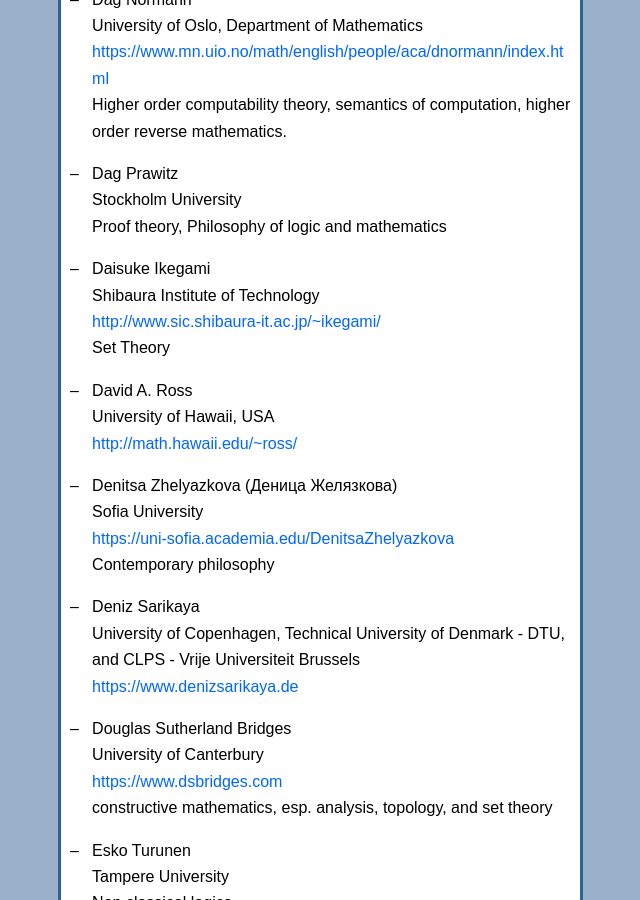
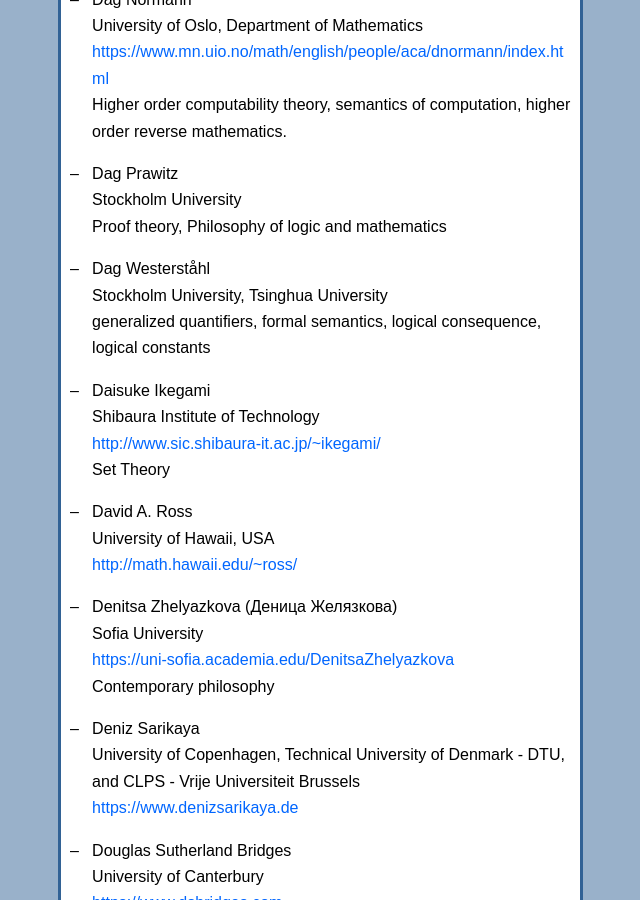
Before and after one commit to scandinavianlogic/scandinavianlogic.github.io, a Jekyll site: the page built from members.md, in a window 1280 px wide and 900 px high, scrolled down 5065 px. Shown: the whole window, without its empty margins (453-1093 px from the left). Built offline with Jekyll 4.4.1, drawn with Linux system fonts in a browser that asks for light colours.

Commit message:
new member

```diff
--- a/members.md
+++ b/members.md
@@ -193,6 +193,11 @@ membership.
 - Dag Prawitz
   Stockholm University
   Proof theory, Philosophy of logic and mathematics
+
+- Dag Westerståhl
+  Stockholm University, Tsinghua University
+  generalized quantifiers, formal semantics, logical consequence, logical
+  constants
 
 - Daisuke Ikegami
   Shibaura Institute of Technology
```
